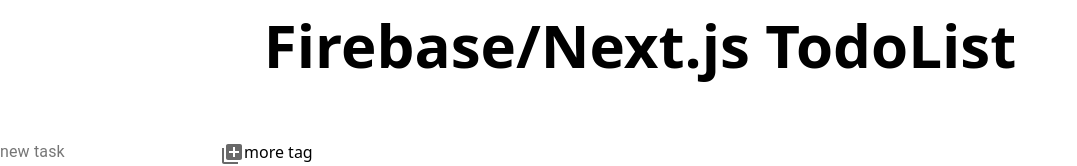
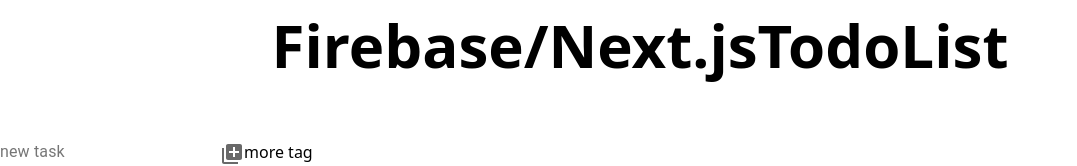
Before and after one commit to KuRa04/nextjs-todo2, a Next.js app: page / in a window 1280 px wide. Shown: the top 166 px of the page, without its empty margins (0-1077 px from the left). Built offline with nearby package versions, Linux system fonts and the light colour scheme; no server answers; the database is empty; sample sign-in values are in the browser's storage.

Commit message:
want to tag

```diff
--- a/src/pages/index.tsx
+++ b/src/pages/index.tsx
@@ -28,7 +28,7 @@
 
 const [tasks,setTasks] = useState([{id:"",title:"",tagIds:[]}]);   //titleをfirestoreのデータベースから取ってくr
 const [input,setInput] = useState("");
-const [tagInput,setTaginput] =  useState("");
+const [tagInput,setTaginput] =  useState([]);
 const classes = useStyles();
 
 
@@ -83,7 +83,7 @@
 const newTask = (e: React.MouseEvent<HTMLButtonElement>) => {
   db.collection("users").doc(uid).collection("tasks").add({title:input,tagIds:tagInput});
   setInput("");
-  setTaginput("");
+  setTaginput([]);
 }
 
 const createForm = (e: React.MouseEvent<HTMLButtonElement>) => {
@@ -97,7 +97,7 @@
 
   return (
   <div className="App_root">
-    <h1 className="title">Firebase/Next.js TodoList</h1>
+    <h1 className="title">Firebase/Next.jsTodoList</h1>
     <FormControl>
       <TextField
       className={classes.field}
```
